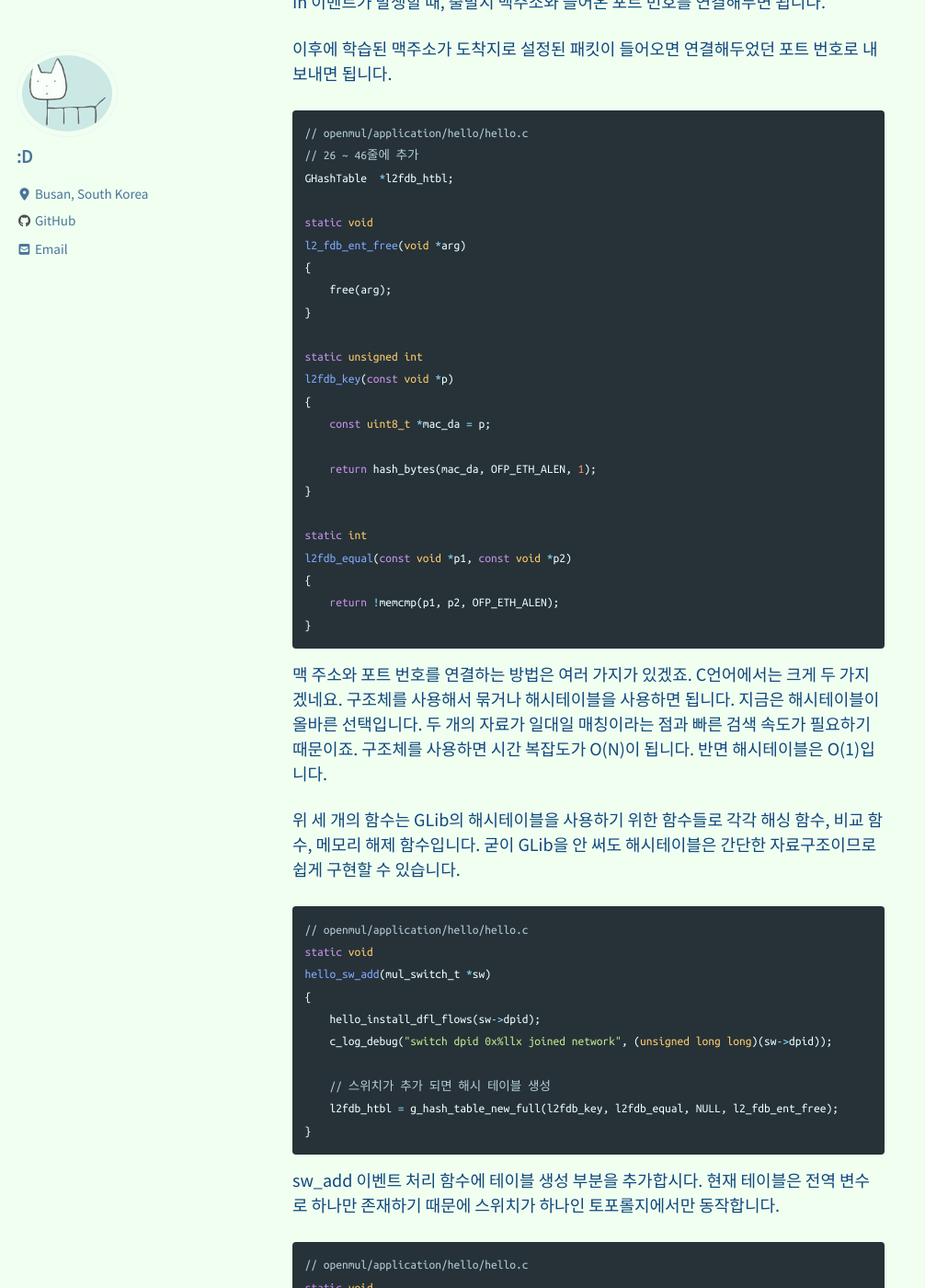
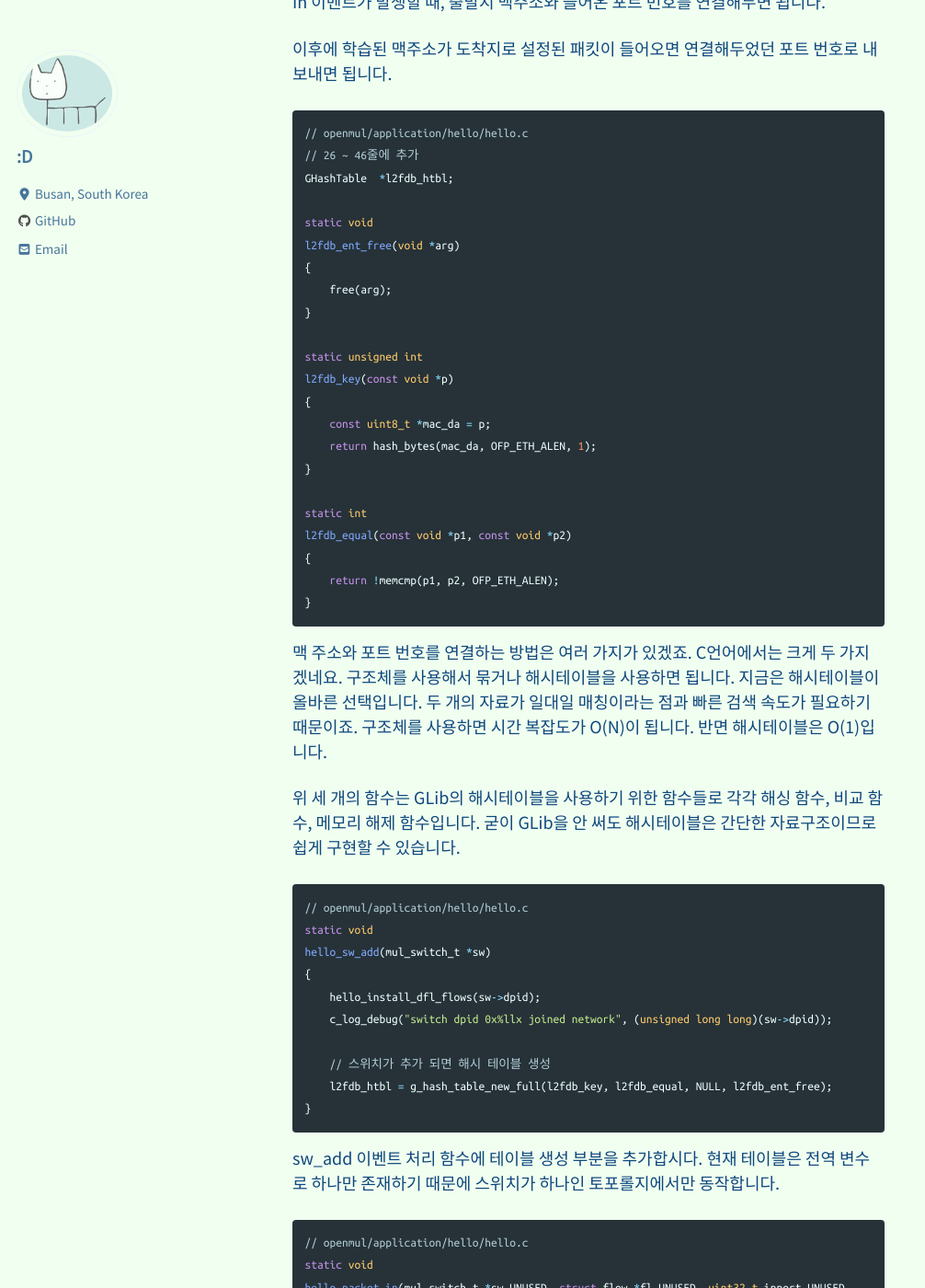
Before and after one commit to sakusi4/sakusi4.github.io, a Jekyll site: the page built from _posts/2020-12-04-OpenMUL-2.md, in a window 1280 px wide and 1400 px high, scrolled down 203 px. Shown: the whole window at 92% size, without its empty margins (0-1006 px from the left). Built offline with Jekyll 4.4.1, drawn with Linux system fonts in a browser that asks for light colours; cached includes are drawn as plain includes; nearby versions of some CDN libraries; comment, search, counter and statistics services are not loaded.

Commit message:
no message

```diff
--- a/_posts/2020-12-04-OpenMUL-2.md
+++ b/_posts/2020-12-04-OpenMUL-2.md
@@ -16,7 +16,7 @@ toc: true
 GHashTable  *l2fdb_htbl;
 
 static void
-l2_fdb_ent_free(void *arg)
+l2fdb_ent_free(void *arg)
 {
     free(arg);
 }
@@ -25,7 +25,6 @@ static unsigned int
 l2fdb_key(const void *p)
 {
     const uint8_t *mac_da = p;
-
     return hash_bytes(mac_da, OFP_ETH_ALEN, 1);
 }
 
@@ -51,7 +50,7 @@ hello_sw_add(mul_switch_t *sw)
     c_log_debug("switch dpid 0x%llx joined network", (unsigned long long)(sw->dpid));
 
     // 스위치가 추가 되면 해시 테이블 생성
-    l2fdb_htbl = g_hash_table_new_full(l2fdb_key, l2fdb_equal, NULL, l2_fdb_ent_free);
+    l2fdb_htbl = g_hash_table_new_full(l2fdb_key, l2fdb_equal, NULL, l2fdb_ent_free);
 }
 {% endhighlight %}
 
```
